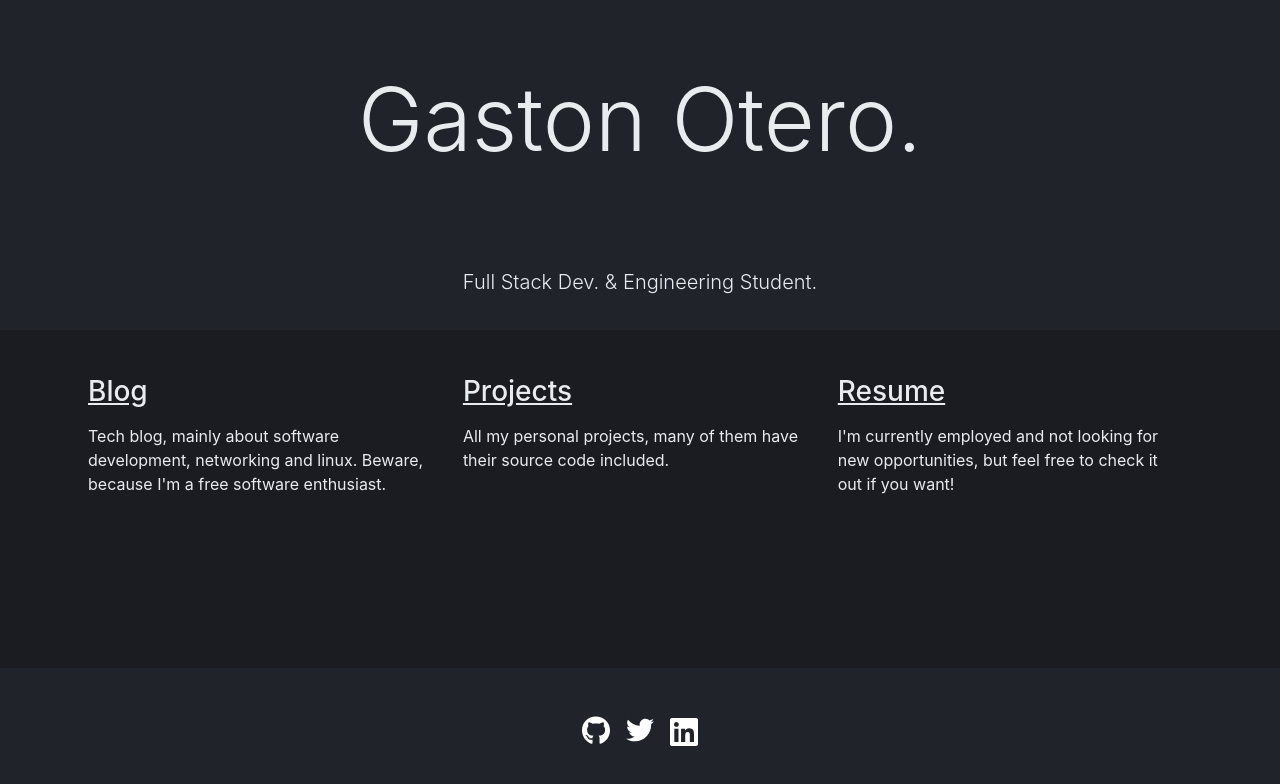
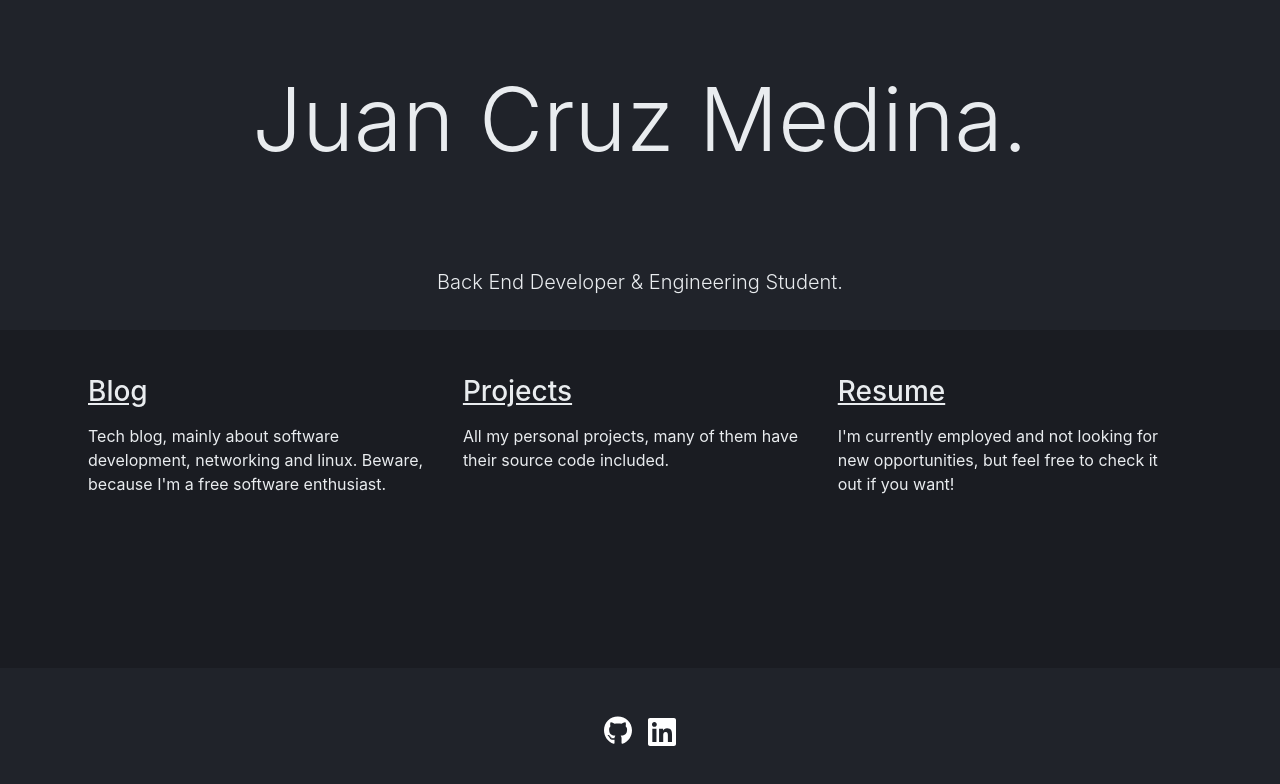
Before and after one commit to JuanCruzMedina/juanmedina-next, a Next.js app: page / in a window 1280 px wide. Shown: the top 784 px of the page. Built offline with nearby package versions, Linux system fonts and the light colour scheme.

Commit message:
Modifiación de nombres. Cambios en el Readme.

```diff
--- a/pages/index.tsx
+++ b/pages/index.tsx
@@ -7,7 +7,7 @@ const Home: React.FC = () => {
   return (
     <Wrapper>
       <Head>
-        <title >Gaston Otero.</ title>
+        <title >Juan Cruz Medina :)</ title>
       </Head>
 
       <Main />
--- a/src/components/footer/index.tsx
+++ b/src/components/footer/index.tsx
@@ -8,7 +8,7 @@ export const Footer: React.FC = () => {
     <Container>
       <List>
         <ListItem>
-          <a href="https://github.com/gastonoterom">
+          <a href="https://github.com/JuanCruzMedina">
             <Image
               src="/icons/github-icon.svg"
               alt="github"
@@ -17,7 +17,7 @@ export const Footer: React.FC = () => {
             />
           </a>
         </ListItem>
-        <ListItem>
+        {/* <ListItem>
           <a href="https://twitter.com/_gastonotero">
             <Image
               src="/icons/twitter-icon.svg"
@@ -26,9 +26,9 @@ export const Footer: React.FC = () => {
               height="28"
             />
           </a>
-        </ListItem>
+        </ListItem> */}
         <ListItem>
-          <a href="https://www.linkedin.com/in/gaston-otero-166911184">
+          <a href="https://www.linkedin.com/in/medinajuancruz/">
             <Image
               src="/icons/linkedin-icon.svg"
               alt="linkedin"
--- a/src/components/logo/index.tsx
+++ b/src/components/logo/index.tsx
@@ -9,7 +9,7 @@ export const Logo: React.FC = () => {
     <Wrapper>
       <Link href="/">
         <Container>
-          <StyledTitle>Gaston Otero.</StyledTitle>
+          <StyledTitle>Juan Cruz Medina</StyledTitle>
         </Container>
       </Link>
     </Wrapper>
--- a/src/components/main/index.tsx
+++ b/src/components/main/index.tsx
@@ -7,8 +7,8 @@ export const Main: React.FC = () => {
   return (
     <Wrapper>
       <Container>
-        <h1>Gaston Otero.</h1>
-        <p>Full Stack Dev. &#38; Engineering Student.</p>
+        <h1>Juan Cruz Medina.</h1>
+        <p>Back End Developer &#38; Engineering Student.</p>
       </Container>
     </Wrapper>
   );
```
Also changed, not shown: 1 other file (tests, documents, lock files or other folders).
